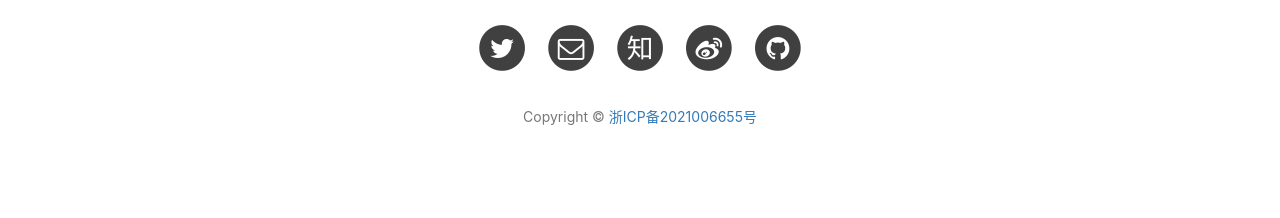
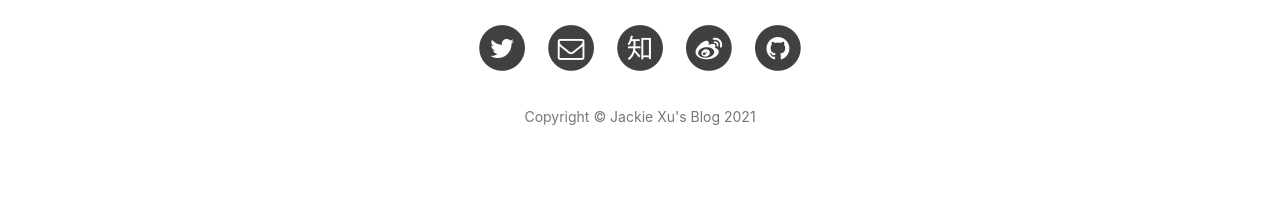
Before and after one commit to xj731231/xj731231.github.io, a Jekyll site: the page built from index.html, in a window 1280 px wide. Shown: the part 1199-1417 px from the top of the page. Built offline with Jekyll 4.4.1, drawn with Linux system fonts in a browser that asks for light colours; nearby versions of some CDN libraries; the list of posts is cut into pages by our own code; comment, search, counter and statistics services are not loaded.

Commit message:
Update footer.html

```diff
--- a/_includes/footer.html
+++ b/_includes/footer.html
@@ -81,17 +81,17 @@
                     </li>
                     {% endif %}
                 </ul>
-<!--                 <p class="copyright text-muted">
+                <p class="copyright text-muted">
                     Copyright &copy; {{ site.title }} {{ site.time | date: '%Y' }}
 
-                </p> -->
+                </p>
 
-                <p class="copyright text-muted">
+<!--                 <p class="copyright text-muted">
                     Copyright &copy; <a target="_blank" href="https://beian.miit.gov.cn/">
                             浙ICP备2021006655号
                         </a>
 
-                </p>
+                </p> -->
             </div>
         </div>
     </div>
```
